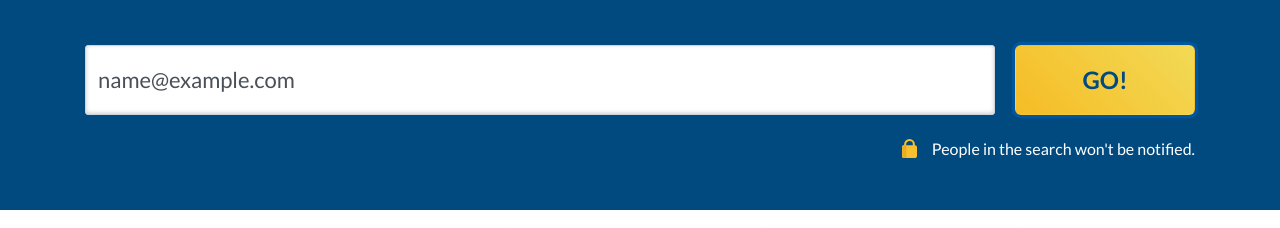
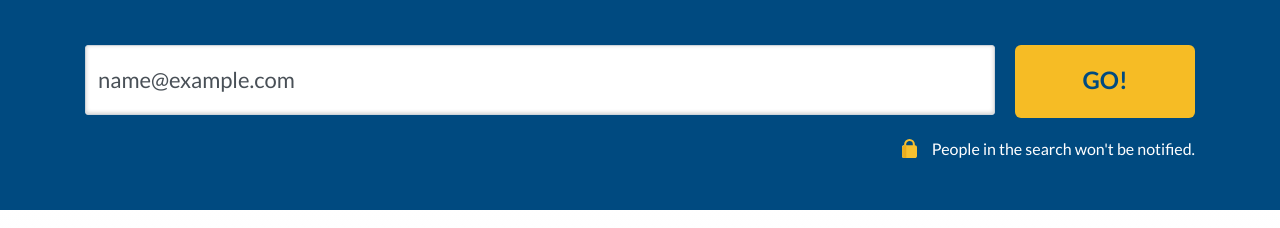
Before and after one commit to psikosen/FrontEnd, a plain HTML site: page index.html in a window 1280 px wide. Both pictures are taken after typing "name@example.com" into the empty fields and a click on the button "GO!". Shown: the part 231-459 px from the top of the page. Drawn offline with nearby package versions, Linux system fonts and the light colour scheme; no server answers.

Commit message:
Almost done- Snack Time

```diff
--- a/css/style.css
+++ b/css/style.css
@@ -4,6 +4,7 @@
 --| General
 --| Navbar
 --| Search Form
+--| Search Button
 --| [SECTION] Above the Fold
 --| [SECTION] Features
 --| [SECTION][RESULTS PAGE] Result
@@ -106,8 +107,8 @@ section {
   font-size: 24px;
   font-weight: bold;
   color: #004A80;
-  background-image: linear-gradient(225deg, #F2DA56 0%, #F6BC25 100%);
-  box-shadow: 0 3px 0 0 #A6953B, inset 0 1px 0 0 #FFFFFF;
+  background-image: linear-gradient(225deg, #EFEFEF 0%, #EFEFEF 100%);
+  box-shadow: 0 3px 0 0 #EFEFEF, inset 0 1px 0 0 #FFFFFF;
   border-radius: 6px;
   outline: 0;
   appearance: none;
@@ -115,6 +116,26 @@ section {
   width: 180px;
   margin-left: 20px;
 }
+
+.btn-form-submit:focus {
+  background-image: linear-gradient(225deg, #F6BC25 0%, #F6BC25 100%);
+  box-shadow: 0 3px 0 0 #F6BC25, inset 0 1px 0 0 #F6BC25;
+
+}
+
+.btn-form-submit:active {
+  background-image: linear-gradient(225deg, #F6BC25 0%, #F6BC25 100%);
+  box-shadow: 0 3px 0 0 #F6BC25, inset 0 1px 0 0 #F6BC25;
+
+}
+
+.btn-form-submit:hover {
+  background-image: linear-gradient(225deg, yellow 0%, yellow 100%);
+  box-shadow: 0 3px 0 0 yellow, inset 0 1px 0 0 yellow;
+
+}
+
+
 
 .input-group > .form-control {
   height: 70px;
@@ -194,11 +215,12 @@ section {
   }
 }
 
-/* ************************************************************
-***************************************************************
---- [SECTION] Above the Fold ---
-***************************************************************
-************************************************************ */
+
+
+/****************************************************************
+*[SECTION] Above the Fold
+****************************************************************
+*/
 
 .above-the-fold {
   background: #004A80;
```
